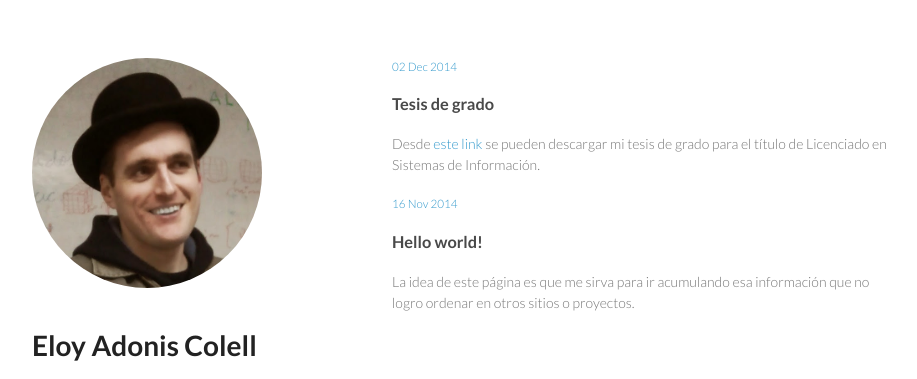
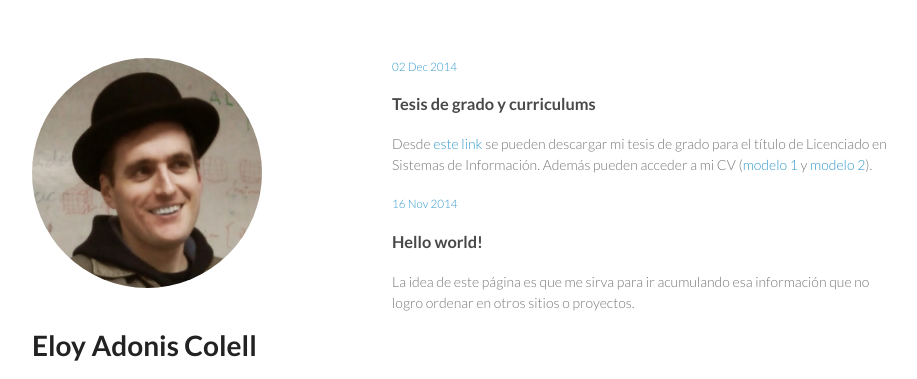
Before and after one commit to ecolell/ecolell.github.io, a Jekyll site: the page built from index.html, in a window 1280 px wide, cut to the strip 0-379 px from the top of the page. Shown: the whole strip, without its empty margins (178-1095 px from the left). Built offline with Jekyll 4.4.1, drawn with Linux system fonts in a browser that asks for light colours.

Commit message:
It modified a link into the thesis and curriculum vitae post.

```diff
--- a/_posts/2014-12-02-thesis.md
+++ b/_posts/2014-12-02-thesis.md
@@ -4,6 +4,6 @@ published: true
 
 ---
 
-### Tesis de grado
+### Tesis de grado y curriculums
 
-Desde [este link](http://ecolell.github.io/assets/latex/thesis/doc/Thesis.pdf) se pueden descargar mi tesis de grado para el título de Licenciado en Sistemas de Información.
+Desde [este link](http://ecolell.github.io/assets/latex/thesis/doc/Thesis.pdf) se pueden descargar mi tesis de grado para el título de Licenciado en Sistemas de Información. Además pueden acceder a mi CV ([modelo 1](http://ecolell.github.io/assets/latex/cv/model1/cv1.pdf) y [modelo 2](http://ecolell.github.io/assets/latex/cv/model2/cv2.pdf)).
```
